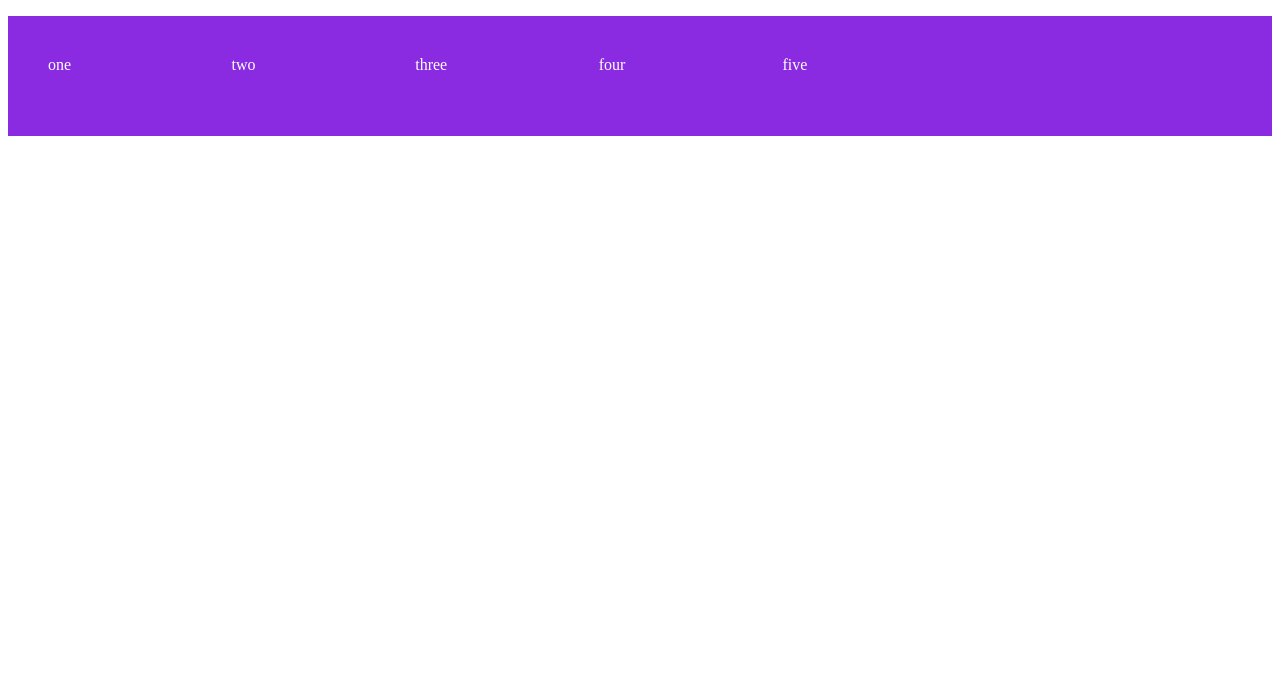
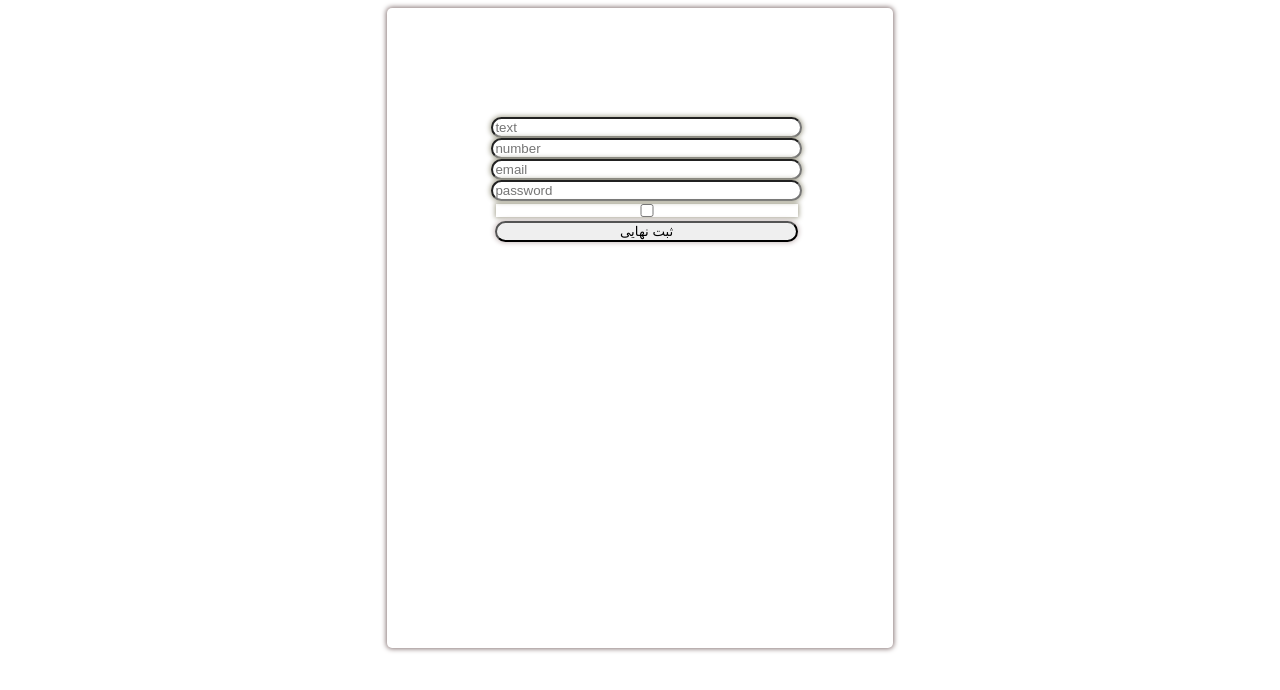
Before and after one commit to Saramaraa/firstHeader, a plain HTML site: page index.html in a window 1280 px wide. Drawn offline with Linux system fonts and the light colour scheme.

Commit message:
Add files via upload

```diff
--- a/index.html
+++ b/index.html
@@ -8,14 +8,17 @@
     <title>Document</title>
 </head>
 <body>
-    <div class=dib>
-        <ul class=bid>
-           <li>one</li>
-           <li>two</li>
-           <li>three</li>
-           <li>four</li>
-           <li>five</li>
-        </ul>
+    <div id="div1" class="container">
+<div class= "child">
+    <input placeholder= "text" type="text" ;>
+    <input placeholder= "number" type="number">
+    <input placeholder= "email" type="email">
+    <input placeholder= "password" type="password">
+    <br>
+    <input id="checkbox" type="checkbox" >
+    <br>
+    <button >ثبت نهایی</button>
+</div>
     </div>
 </body>
 </html>
--- a/style.css
+++ b/style.css
@@ -1,9 +1,24 @@
-div.dib{background-color: #8a2be2;
-height: 15vh;}
-ul.bid {
-display: grid;
-grid-template-columns: 15% 15% 15% 15% 15% ;
-color: white;
-padding-top: 5vh;
-list-style-type: none;
+div.container{
+text-align: center;
+background-color: white;
+border: 0 none;
+border-radius: 5px;
+box-shadow: 0 0 5px 1px rgb(136, 118, 118);
+padding: 20px 30px;
+box-sizing: border-box;
+width: 40%;
+height: 80vh;
+margin: 0 30%;      }
+div.child{
+width: 40%%;
+margin-left: 3%;
+margin-top: 20%;
 }
+input{
+    box-shadow: 0 0 5px 1px rgb(167, 165, 147);
+    border-radius: 25px;
+    width: 70%;}
+button{box-shadow: 0 0 5px 1px rgb(204, 192, 192);
+    width: 70%;
+    border-radius: 25px;
+    background-position: bottom;}
```
